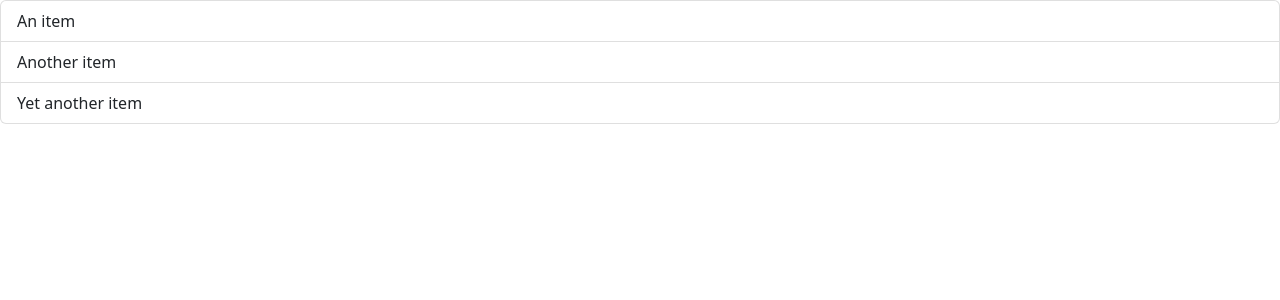
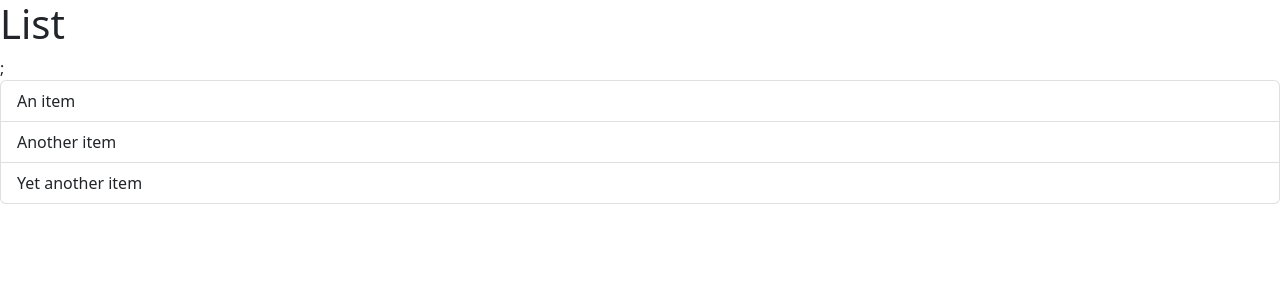
Before and after one commit to twcarbone/mosh-react-part-1, a React (Vite) app: page / in a window 1280 px wide. Shown: the top 300 px of the page. Built offline with nearby package versions, Linux system fonts and the light colour scheme.

Commit message:
Wrap ListGroup in Fragment

```diff
--- a/src/components/ListGroup.tsx
+++ b/src/components/ListGroup.tsx
@@ -1,10 +1,13 @@
 function ListGroup() {
   return (
-    <ul className="list-group">
-      <li className="list-group-item">An item</li>
-      <li className="list-group-item">Another item</li>
-      <li className="list-group-item">Yet another item</li>
-    </ul>
+    <>
+      <h1>List</h1>;
+      <ul className="list-group">
+        <li className="list-group-item">An item</li>
+        <li className="list-group-item">Another item</li>
+        <li className="list-group-item">Yet another item</li>
+      </ul>
+    </>
   );
 }
 
```
